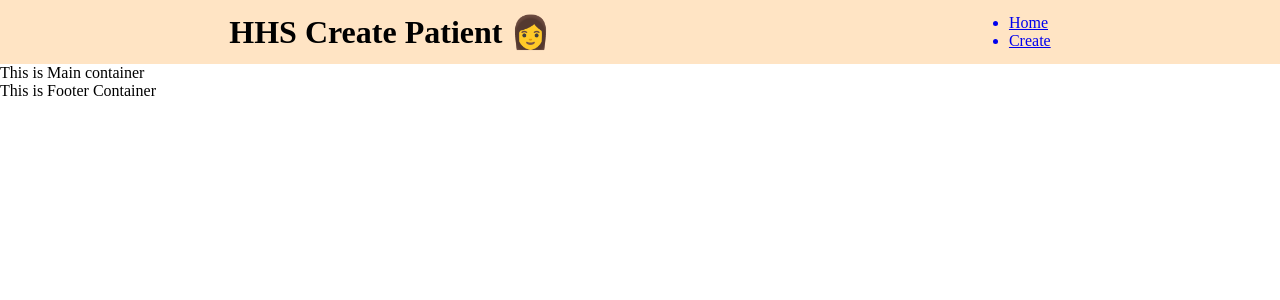
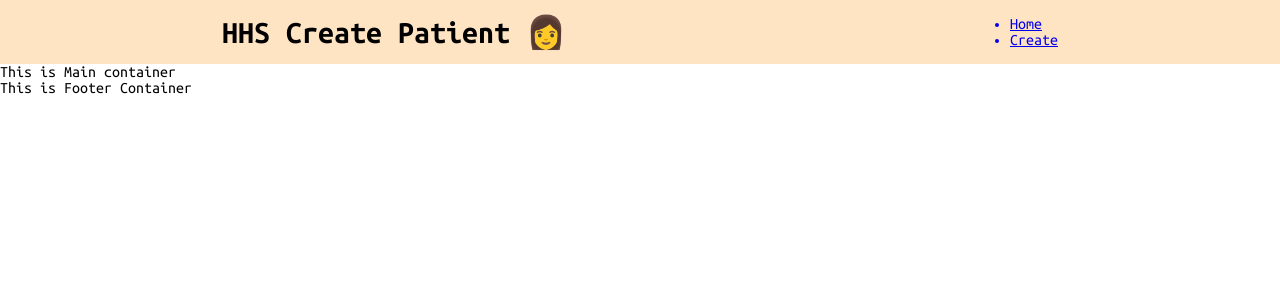
Before and after one commit to DevChaudhary78/fhir_hhs_patient, a Vue app: page / in a window 1280 px wide. Shown: the top 300 px of the page. Built offline with nearby package versions, Linux system fonts and the light colour scheme.

Commit message:
Added custom fonts

```diff
--- a/src/assets/main.css
+++ b/src/assets/main.css
@@ -1,3 +1,5 @@
+@import url('https://fonts.googleapis.com/css2?family=Montserrat:ital,wght@0,400;0,500;0,600;0,700;0,800;0,900;1,400;1,500;1,600;1,700;1,800;1,900&family=Roboto+Mono:ital,wght@0,100;0,200;0,300;0,400;0,500;0,600;0,700;1,100;1,200;1,300;1,400;1,500;1,600;1,700&family=Ubuntu+Mono:ital,wght@0,400;0,700;1,400;1,700&display=swap');
+
 *,
 *::before,
 *::after {
@@ -9,6 +11,9 @@
 body {
 	height: 100vh;
 	width: 100vw;
+	font-family: 'Montserrat', sans-serif;
+	font-family: 'Roboto Mono', monospace;
+	font-family: 'Ubuntu Mono', monospace;
 }
 
 #app {
```
